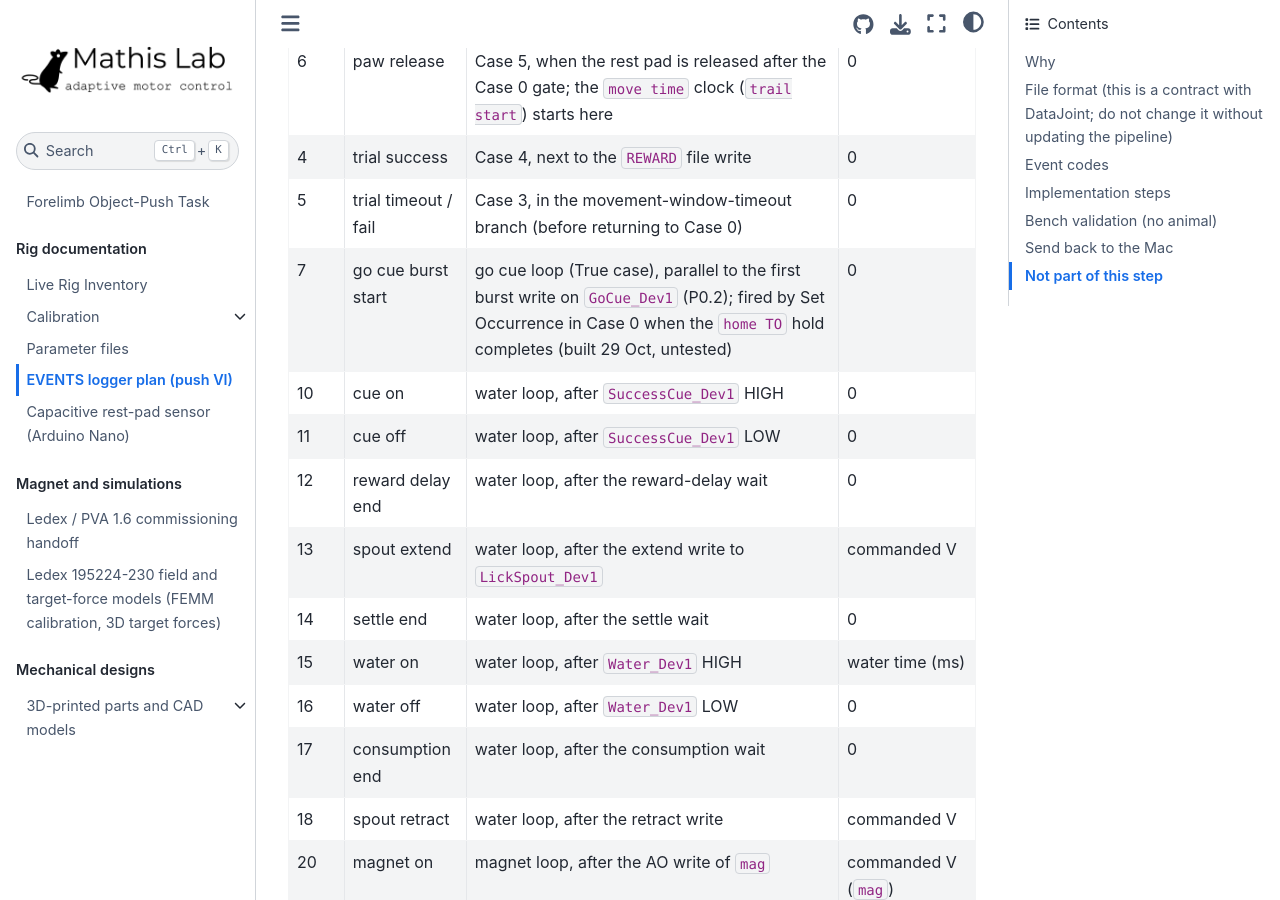
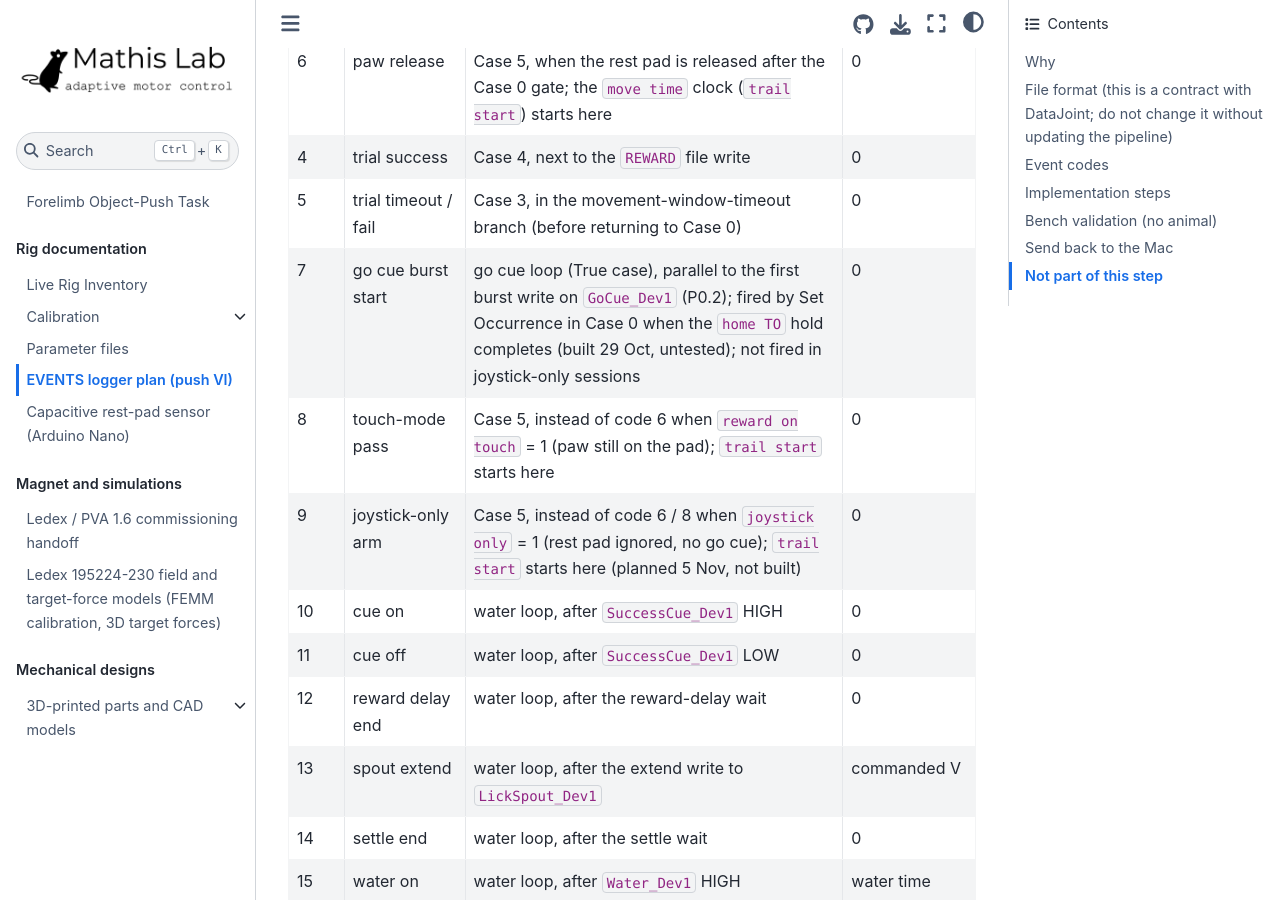
Before and after one commit to AdaptiveMotorControlLab/JoystickPushTask, a Jupyter Book: the page built from EVENTS_LOGGER_PLAN.md, in a window 1280 px wide and 900 px high, scrolled down 2106 px. Built offline with Jupyter Book 1.0.4 settings and Sphinx 7.4.7 and the Sphinx Book theme 1.1.4, drawn with Linux system fonts in a browser that asks for light colours.

Commit message:
Add joystick-only session mode (30th parameter column, EVENTS code 9) and a joystick-only parameter file.

```diff
--- a/EVENTS_LOGGER_PLAN.md
+++ b/EVENTS_LOGGER_PLAN.md
@@ -61,7 +61,9 @@ Codes are permanent: never renumber or reuse a code; only add new ones.
 | 6 | paw release | Case 5, when the rest pad is released after the Case 0 gate; the `move time` clock (`trail start`) starts here | 0 |
 | 4 | trial success | Case 4, next to the `REWARD` file write | 0 |
 | 5 | trial timeout / fail | Case 3, in the movement-window-timeout branch (before returning to Case 0) | 0 |
-| 7 | go cue burst start | go cue loop (True case), parallel to the first burst write on `GoCue_Dev1` (P0.2); fired by Set Occurrence in Case 0 when the `home TO` hold completes (built 29 Oct, untested) | 0 |
+| 7 | go cue burst start | go cue loop (True case), parallel to the first burst write on `GoCue_Dev1` (P0.2); fired by Set Occurrence in Case 0 when the `home TO` hold completes (built 29 Oct, untested); not fired in joystick-only sessions | 0 |
+| 8 | touch-mode pass | Case 5, instead of code 6 when `reward on touch` = 1 (paw still on the pad); `trail start` starts here | 0 |
+| 9 | joystick-only arm | Case 5, instead of code 6 / 8 when `joystick only` = 1 (rest pad ignored, no go cue); `trail start` starts here (planned 5 Nov, not built) | 0 |
 | 10 | cue on | water loop, after `SuccessCue_Dev1` HIGH | 0 |
 | 11 | cue off | water loop, after `SuccessCue_Dev1` LOW | 0 |
 | 12 | reward delay end | water loop, after the reward-delay wait | 0 |
```
Also changed, not shown: docs/PROJECT_PLAN.md (+3 -2 lines), parameters/README.md (+4 -1 lines), 2 other files.
